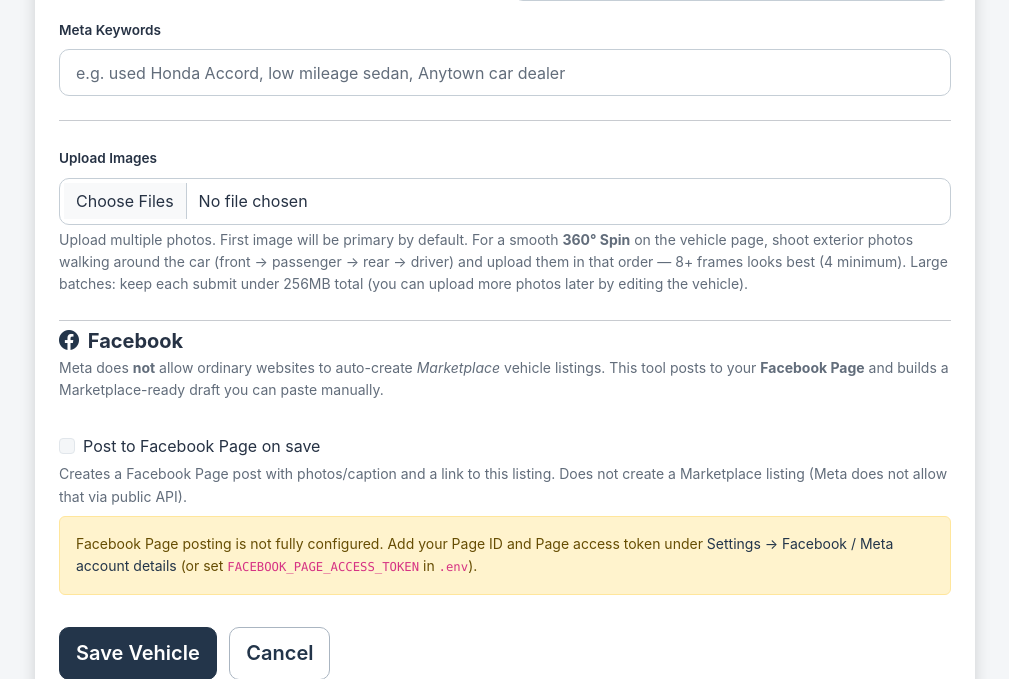
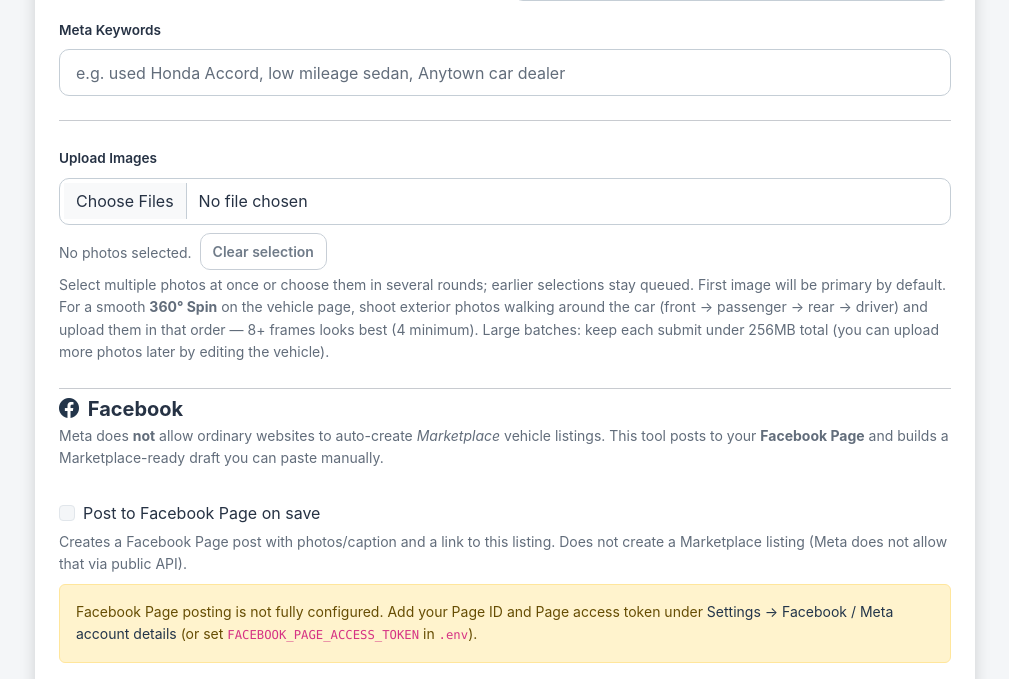
Before and after one commit to cmarshall108/marshallauto-website, a Flask app: page /admin/vehicles/new in a window 1280 px wide. Shown: the part 3280-3959 px from the top of the page, without its empty margins (265-1274 px from the left). Run offline with Flask 3, Linux system fonts and the light colour scheme; a user stored in the database is signed in; data comes from the database, SQL or seed files in the repository; data that the repository does not hold is empty; some libraries are stand-ins or nearby versions.

Commit message:
Fix vehicle multi-photo selection
Co-authored-by: Copilot <223556219+Copilot@users.noreply.github.com>

```diff
--- a/app/static/js/admin-media-upload.js
+++ b/app/static/js/admin-media-upload.js
@@ -4,7 +4,28 @@
     const form = document.getElementById('vehicle-form');
     const status = document.getElementById('vehicle-upload-status');
     if (!form || !status) return;
+    const photoInput = form.elements.images;
+    const photoSelection = document.getElementById('vehicle-image-selection');
+    const clearPhotoSelection = document.getElementById('vehicle-image-clear');
+    const selectedPhotos = [];
     let uploading = false;
+
+    if (photoInput && photoSelection && clearPhotoSelection) {
+        photoInput.addEventListener('change', () => {
+            selectedPhotos.push(...Array.from(photoInput.files || []));
+            photoInput.value = '';
+            photoSelection.textContent = selectedPhotos.length
+                ? `${selectedPhotos.length} photo(s) selected. Choose more to add them.`
+                : 'No photos selected.';
+            clearPhotoSelection.disabled = selectedPhotos.length === 0;
+        });
+        clearPhotoSelection.addEventListener('click', () => {
+            selectedPhotos.length = 0;
+            photoInput.value = '';
+            photoSelection.textContent = 'No photos selected.';
+            clearPhotoSelection.disabled = true;
+        });
+    }
 
     window.addEventListener('beforeunload', (event) => {
         if (!uploading) return;
@@ -41,7 +62,9 @@
             event.preventDefault();
             return;
         }
-        const photos = Array.from(form.elements.images.files || []);
+        const photos = selectedPhotos.length
+            ? [...selectedPhotos]
+            : Array.from(photoInput?.files || []);
         const removeVideo = form.elements.remove_video?.checked;
         const video = removeVideo ? null : form.elements.video_file.files?.[0];
         if (!photos.length && !video) return;
--- a/app/templates/admin/vehicle_form.html
+++ b/app/templates/admin/vehicle_form.html
@@ -320,8 +320,12 @@
         <div class="col-12">
             <label class="form-label">Upload Images</label>
             {{ form.images(class="form-control", accept="image/*,.heic,.heif", multiple=True) }}
+            <div class="d-flex align-items-center gap-2 mt-2">
+                <span id="vehicle-image-selection" class="form-text" role="status" aria-live="polite">No photos selected.</span>
+                <button type="button" class="btn btn-sm btn-outline-secondary" id="vehicle-image-clear" disabled>Clear selection</button>
+            </div>
             <div class="form-text">
-                Upload multiple photos. First image will be primary by default.
+                Select multiple photos at once or choose them in several rounds; earlier selections stay queued. First image will be primary by default.
                 For a smooth <strong>360° Spin</strong> on the vehicle page, shoot exterior photos walking around the car
                 (front → passenger → rear → driver) and upload them in that order — 8+ frames looks best (4 minimum).
                 Large batches: keep each submit under {{ (config.MAX_CONTENT_LENGTH // (1024 * 1024)) }}MB total
```
Also changed, not shown: tests/test_admin_media_upload.cjs (+53 -3 lines), tests/test_media_uploads.py (+8 -0 lines).
